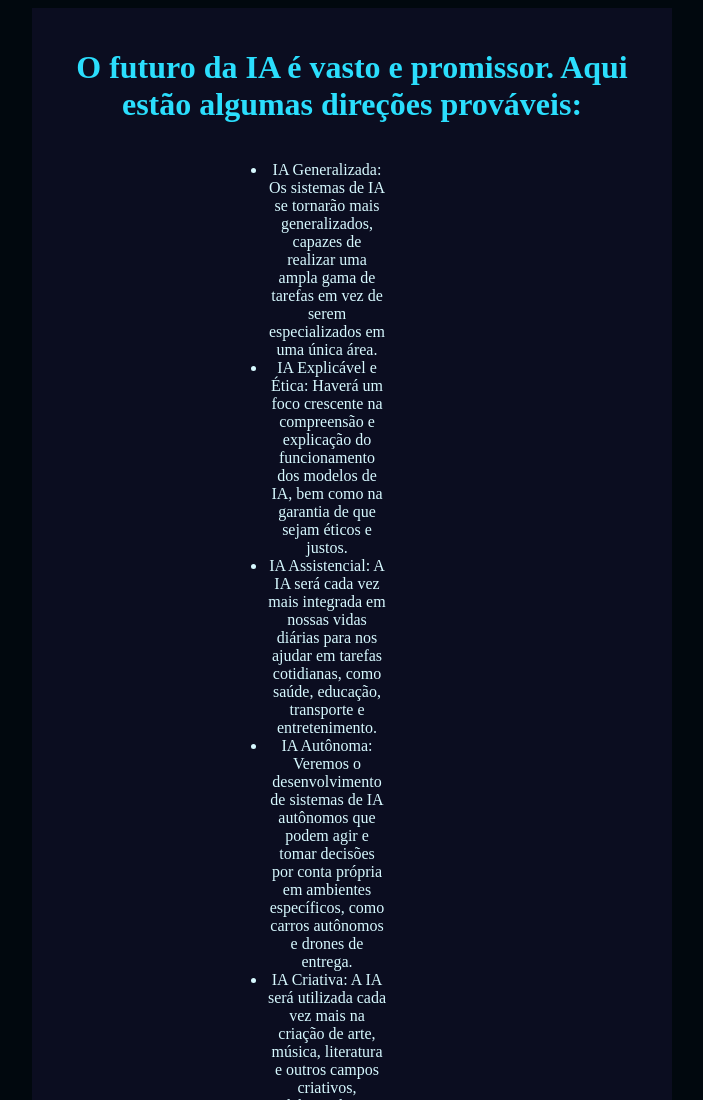
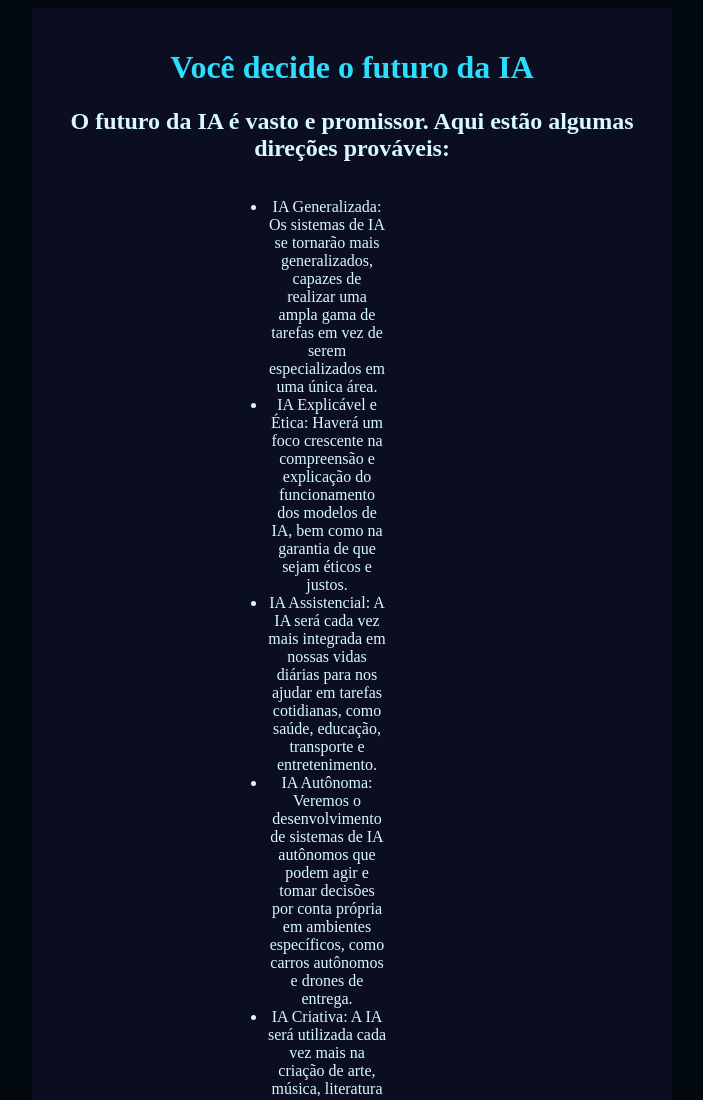
Before and after one commit to AlexHoring07/Intelig-ncia-Artificial, a plain HTML site: page Index.html in a window 1280 px wide. Shown: the top 1100 px of the page, without its empty margins (288-991 px from the left). Drawn offline with Linux system fonts and the light colour scheme.

Commit message:
Update Index.html

```diff
--- a/Index.html
+++ b/Index.html
@@ -8,7 +8,8 @@
 </head>
 <body>
     <div class="caixa-principal">
-        <h1>O futuro da IA é vasto e promissor. Aqui estão algumas direções prováveis:</h1>
+        <h1>Você decide o futuro da IA</h1>
+        <h2>O futuro da IA é vasto e promissor. Aqui estão algumas direções prováveis:</h2>
             <ul>
                 <li class="itens">IA Generalizada: Os sistemas de IA se tornarão mais generalizados, capazes de realizar uma ampla gama de tarefas em vez de serem especializados em uma única área.</li>
                 <li class="itens">IA Explicável e Ética: Haverá um foco crescente na compreensão e explicação do funcionamento dos modelos de IA, bem como na garantia de que sejam éticos e justos.</li>
@@ -19,7 +20,6 @@
                 <li class="itens">IA na Educação: A IA será integrada nos sistemas educacionais para personalizar a aprendizagem, fornecer feedback adaptativo e facilitar a acessibilidade.</li>
             </ul>
 
-
         <div class="caixa-perguntas"></div>
         <div class="caixa-alternativas"></div>
         <div class="caixa-resultado">
```
